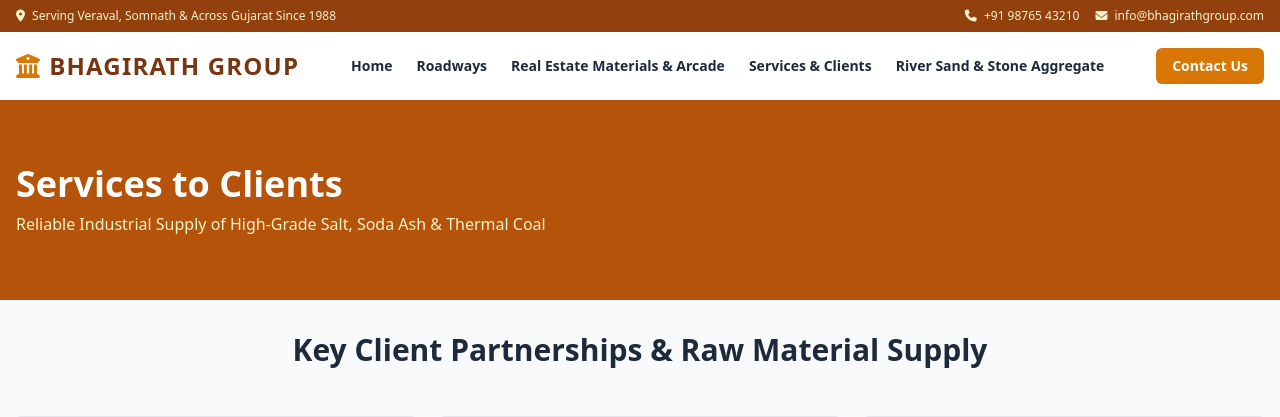
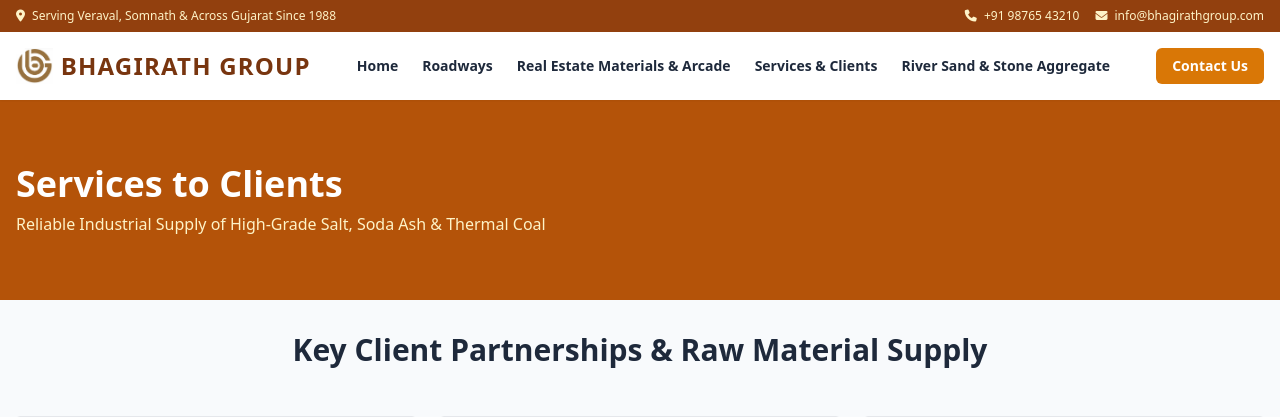
Before and after one commit to Nirav5238/Bhagirath-Group, a Flask app: page /Service-to-client in a window 1280 px wide. Shown: the top 417 px of the page. Run offline with Flask 3, Linux system fonts and the light colour scheme; some libraries are stand-ins or nearby versions.

Commit message:
new code30.10.19

```diff
--- a/templates/base.html
+++ b/templates/base.html
@@ -32,7 +32,10 @@
                 <!-- BHAGIRATH GROUP MONOGRAM LOGO ELEMENT -->
 
                 <!--Logo-->
-                <i class="fa-solid fa-building-columns text-amber-600"></i> BHAGIRATH GROUP
+                <!-- Replace your current <i> icon tag with this exact <img> tag -->
+                <img src="/Logo.png" alt="Bhagirath Group Logo" class="text-amber-600" style="display: inline-block; vertical-align: middle; height: 1.5em; width: auto; background-color: transparent;">
+
+                <!--<i class="fa-solid fa-building-columns text-amber-600"></i> -->BHAGIRATH GROUP
             </a>
 
             <nav class="hidden md:flex gap-6 font-semibold text-sm">
```
